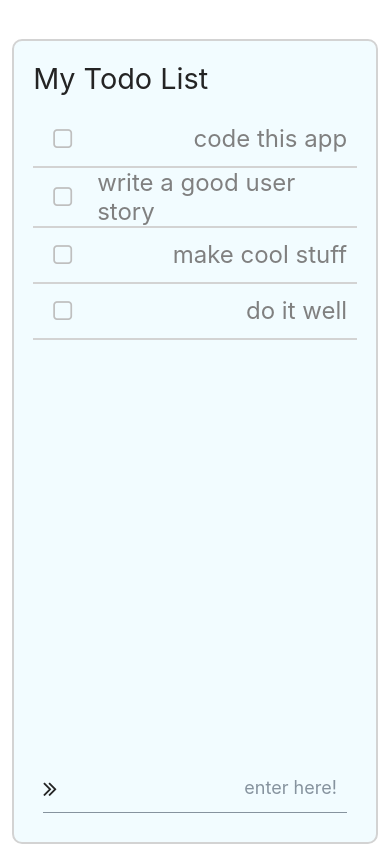
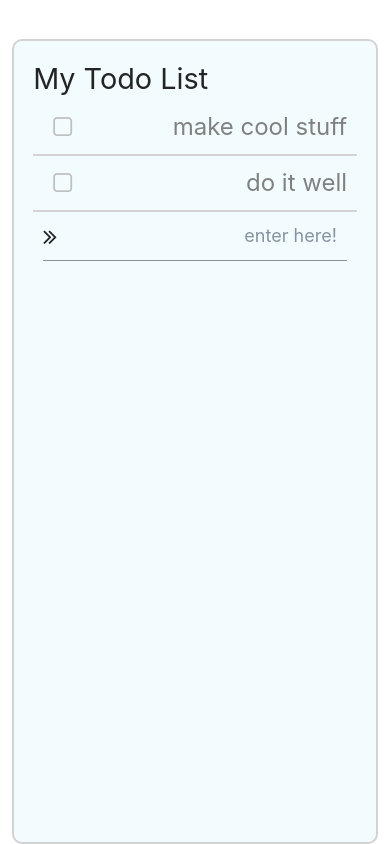
Before and after one commit to alberme/todolist-expo-app, a React Native app: screen / in a window 390 px wide. Built offline with nearby package versions, Linux system fonts and the light colour scheme.

Commit message:
update comments, add mobile functionality

```diff
--- a/components/TodoList/index.js
+++ b/components/TodoList/index.js
@@ -1,5 +1,5 @@
-import React, { useState } from 'react';
-import { View, Platform, ScrollView } from 'react-native';
+import React, { useState, useRef } from 'react';
+import { View, Platform, ScrollView, KeyboardAvoidingView, Alert } from 'react-native';
 import { Text as RNEText } from 'react-native-elements';
 
 import { styles } from './styled'
@@ -14,9 +14,9 @@
     { todo: 'make cool stuff' },
     { todo: 'do it well' },
   ]);
+  const [browserDialog, setBrowserDialog] = useState({ show: false, selectedId: -1 });
   const [inputFieldStatus, setInputFieldStatus] = useState({});
-  const [showDialog, setShowDialog] = useState(false);
-  const [selectedId, setSelectedId] = useState(-1);
+  const scrollView = useRef(null);
 
  /**
   * @todo: expand this predicate to trim() extra whitespaces in between words,
@@ -43,45 +43,46 @@
   }
 
  /**
-  * handler for buttons on BrowserDialog
-  * @listens onPress BrowserDialog
+  * called when user presses a button in popup dialog
+  * @listens onPress Alert
+  * @listens onResponse BrowserDialog
   * @param {boolean} confirmRemove
+  * @param {number} idToRemove
   */
-  const handleDialogResponse = (confirmRemove) => {
+  const handleDialogResponse = (confirmRemove, idToRemove) => {
     if (confirmRemove) {
       // remove item from list!
-      const updatedTodoList = items.filter( (item, id)=> id !== selectedId );
+      const updatedTodoList = items.filter( (item, id)=> id !== idToRemove );
       setItems(updatedTodoList);
     }
-    setShowDialog(false);
-    setSelectedId(-1);
+    if (Platform.OS === 'web') {
+      setBrowserDialog({ show: false, selectedId: -1 });
+    }
   }
 
  /**
-  * handler for checkbox press from Item
+  * called when a checkbox on a todo list item is pressed
   * @listens onCheckboxPress Item
   * @param {number} itemId
   */
   const handleCheckboxPress = (itemId) => {
-    setSelectedId(itemId);
-
     if (Platform.OS === 'web') {
       // setShowDialog here to render a web dialog
-      setShowDialog(true);
+      setBrowserDialog({ show: true, selectedId: itemId });
     } else {
       Alert.alert(
         "Confirm",
         "Remove this entry?",
         [
-          { text: "Yes", onPress: () => handleDialogResponse(true), style: "destructive" },
-          { text: "NOOO", onPress: () => handleDialogResponse(false), style: "default" },
+          { text: "Yes", onPress: () => handleDialogResponse(true, itemId), style: "destructive" },
+          { text: "NOOO", onPress: () => handleDialogResponse(false, itemId), style: "default" },
         ]
       );
     }
   }
 
   /**
-   * handler for user input from InputField
+   * called when user submits text in input field
    * @listens onEnter InputField
    * @param {string} newTodo
    */
@@ -101,10 +102,10 @@
   return (
     <View style={styles.container}>
       {
-        showDialog
+        browserDialog.show
           ? <BrowserDialog
-              onResponse={handleDialogResponse}
-              message={ `Remove this entry?\n\n${items[selectedId].todo}` }
+              onResponse={response => handleDialogResponse(response, browserDialog.selectedId)}
+              message={ `Remove this entry?\n\n${items[ browserDialog.selectedId ].todo}` }
             />
           : null
       }
@@ -114,7 +115,17 @@
       >
         My Todo List
       </RNEText>
-      <ScrollView style={styles.scroll}>
+      <KeyboardAvoidingView
+        behavior="padding"
+        style={styles.todoContainer}
+      >
+        <ScrollView
+          ref={scrollView}
+          onContentSizeChange={ () => scrollView.current.scrollToEnd({ animated: true }) }
+          keyboardDismissMode={Platform.OS === 'ios' ? 'interactive' : 'on-drag'}
+          keyboardShouldPersistTaps="always"
+          style={styles.scroll}
+        >
         {
           items.map((item, i) => (
             <Item
@@ -131,6 +142,7 @@
           onEnter={handleInputOnEnter}
           status={inputFieldStatus}
         />
+      </KeyboardAvoidingView>
     </View>
   );
 }
```
Lines whose indentation alone changed are shown as unchanged.
